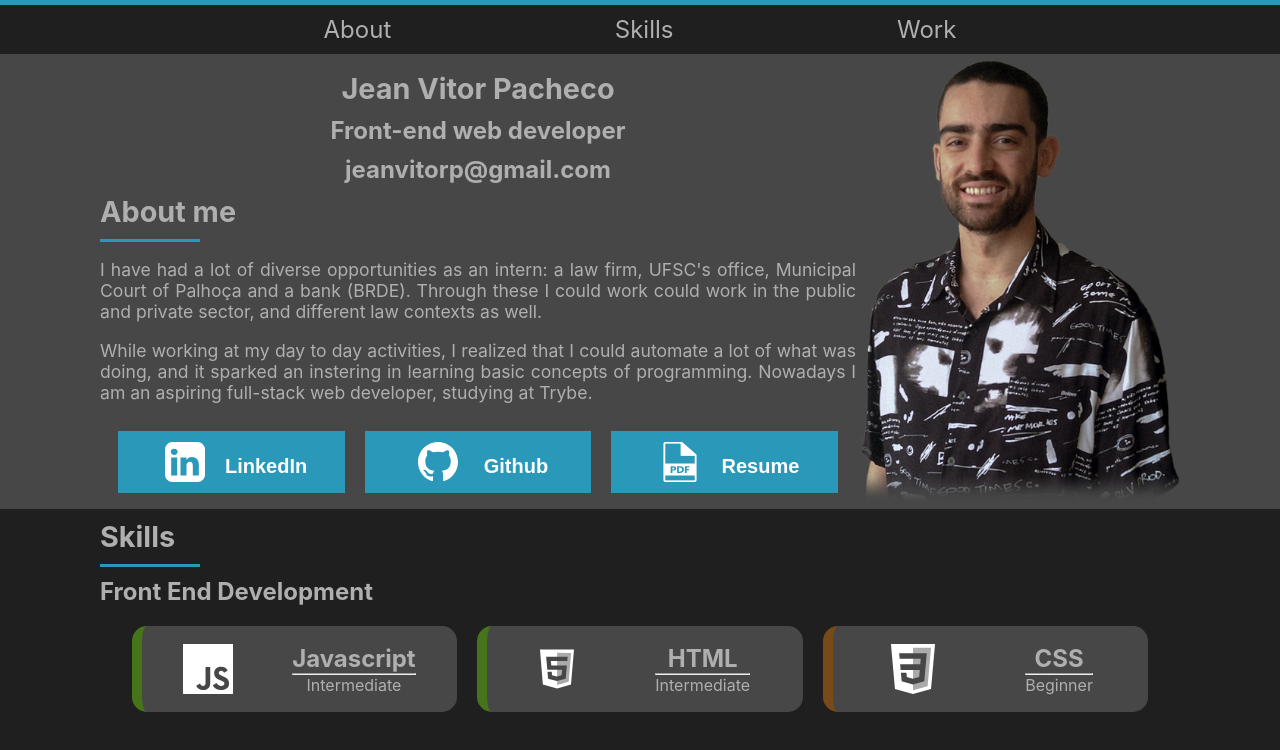
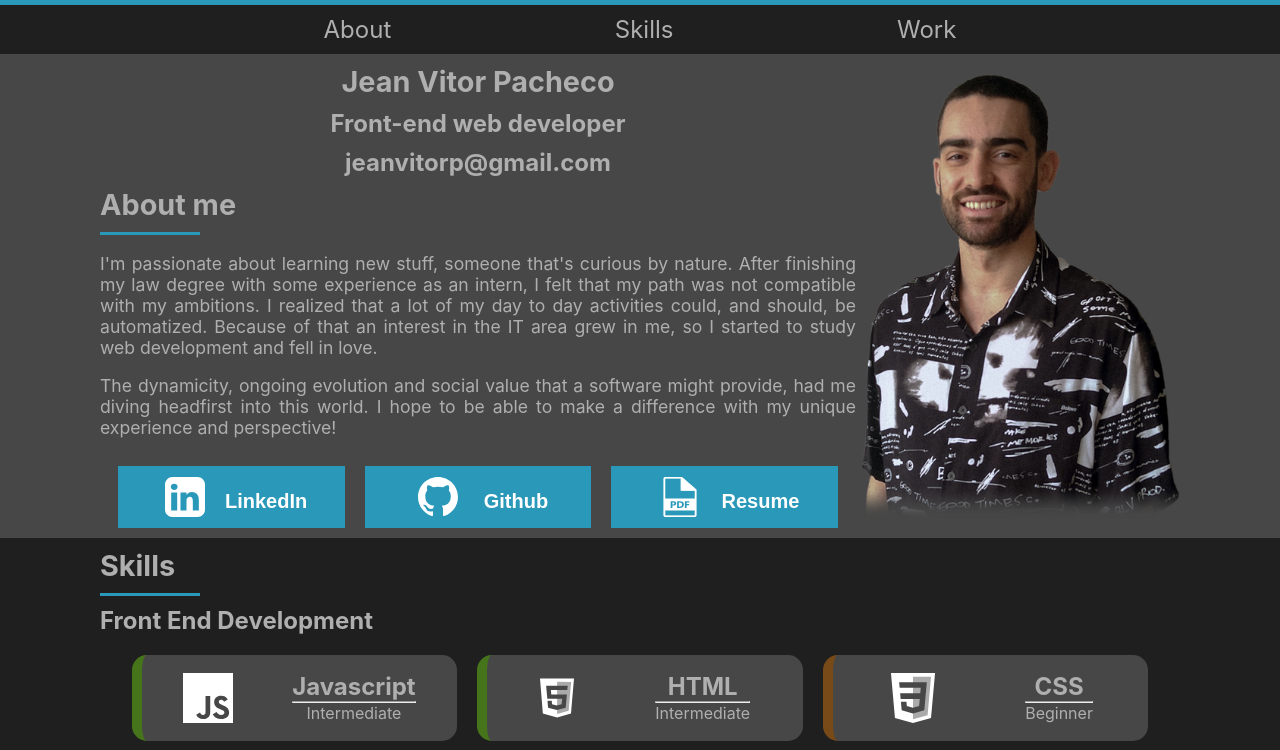
Before and after one commit to JeanVPacheco/personal-portfolio, a React (Create React App) app: page / in a window 1280 px wide. Shown: the top 750 px of the page. Built offline with nearby package versions, Linux system fonts and the light colour scheme.

Commit message:
Adding a new about me, page title and icon

```diff
--- a/src/App.js
+++ b/src/App.js
@@ -1,7 +1,11 @@
+import { useEffect } from 'react';
 import './App.css';
 import { Header, About, Skills, Work, Footer } from './Components/';
 
 function App() {
+  useEffect(() => {
+    document.title = 'JeanVPacheco';
+  }, []);
   return (
     <>
       <Header />
--- a/src/Components/About.js
+++ b/src/Components/About.js
@@ -19,14 +19,16 @@ function About() {
               <div className="about-bar" />
             </div>
             <p>
-              I have had a lot of diverse opportunities as an intern: a law firm, UFSC&apos;s
-              office, Municipal Court of Palhoça and a bank (BRDE). Through these I could work could
-              work in the public and private sector, and different law contexts as well.
+              I&apos;m passionate about learning new stuff, someone that&apos;s curious by nature.
+              After finishing my law degree with some experience as an intern, I felt that my path
+              was not compatible with my ambitions. I realized that a lot of my day to day
+              activities could, and should, be automatized. Because of that an interest in the IT
+              area grew in me, so I started to study web development and fell in love.
             </p>
             <p>
-              While working at my day to day activities, I realized that I could automate a lot of
-              what was doing, and it sparked an instering in learning basic concepts of programming.
-              Nowadays I am an aspiring full-stack web developer, studying at Trybe.
+              The dynamicity, ongoing evolution and social value that a software might provide, had
+              me diving headfirst into this world. I hope to be able to make a difference with my
+              unique experience and perspective!
             </p>
             <div className="about-buttons">
               <a href="https://www.linkedin.com/in/jeanvpacheco/" target="_blank" rel="noreferrer">
```
Also changed, not shown: 1 other file (tests, documents, lock files or other folders).
